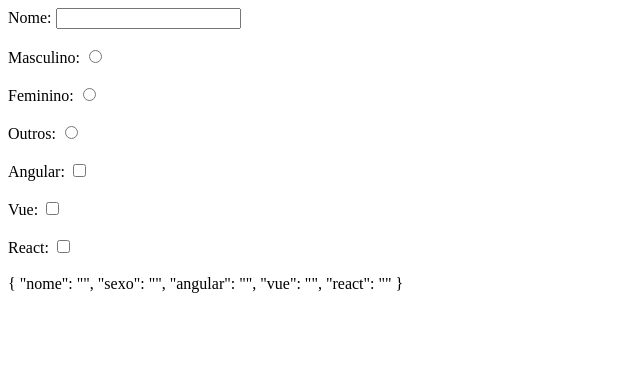
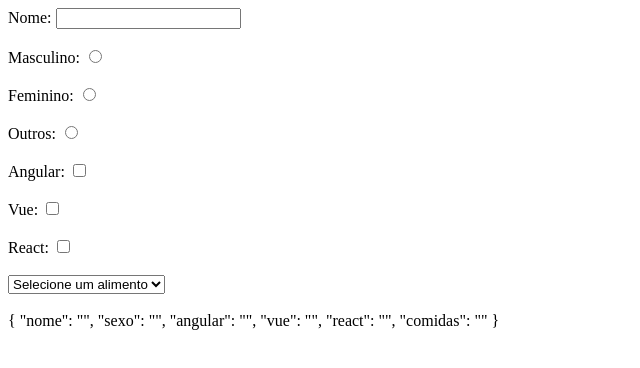
Before and after one commit to JotaPrimo/meu-primeiro-app, an Angular app: page / in a window 1280 px wide. Shown: the top 368 px of the page, without its empty margins (0-640 px from the left). Built offline with nearby package versions, Linux system fonts and the light colour scheme.

Commit message:
62. ngForm + Selected

```diff
--- a/src/app/forms/forms.component.html
+++ b/src/app/forms/forms.component.html
@@ -55,6 +55,16 @@
   <br>
   <br>
 
+  <select name="comidas" id="comidas" ngModel>
+    <option value="">Selecione um alimento</option>
+    <option *ngFor="let item of listComida" [ngValue]="item">{{ item.comida }} - {{ item.preco }}</option>
+
+  </select>
+
+  <br>
+  <br>
+
+
 </form>
 
 
--- a/src/app/forms/forms.component.ts
+++ b/src/app/forms/forms.component.ts
@@ -7,6 +7,12 @@ import { Component, OnInit } from '@angular/core';
 })
 export class FormsComponent implements OnInit {
 
+  public listComida: Array<{comida: string, preco: number}> = [
+    { comida: 'X-Bacon', preco: 10 },
+    { comida: 'X-Salada', preco: 12  },
+    { comida: 'X-Tudo', preco: 14  }
+  ]
+
   constructor() { }
 
   ngOnInit(): void {
```
